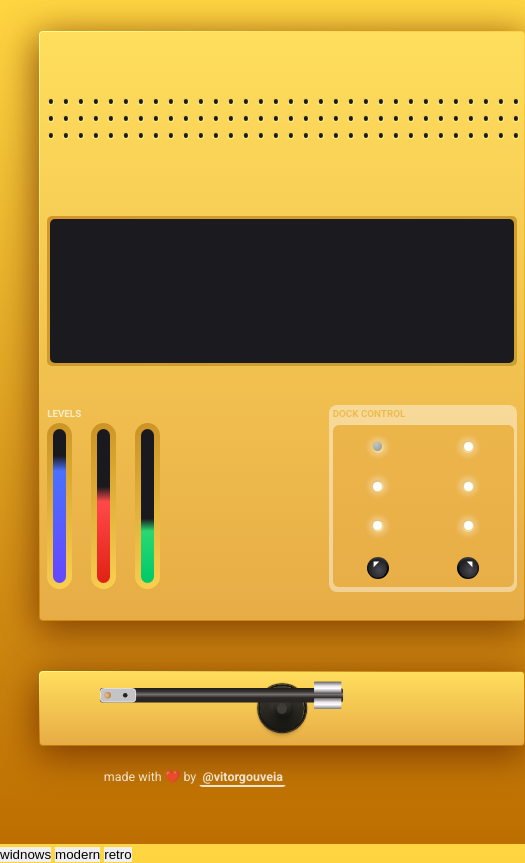
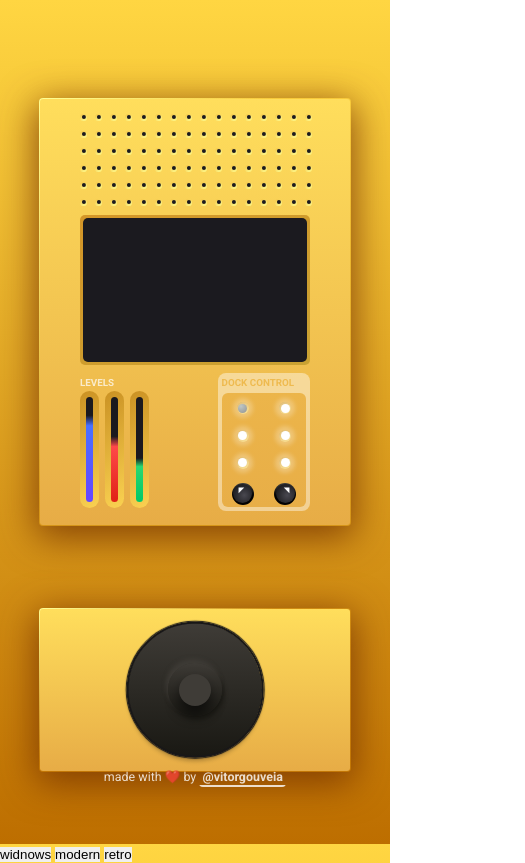
Before and after one commit to VitorGouveia/Rhythm, a website with bundled scripts: page index.html in a window 390 px wide. Shown: the whole page, 525 px wide, since content can reach past the window. Built offline with nearby package versions, Linux system fonts and the light colour scheme.

Commit message:
finish modern player responsivity

```diff
--- a/src/sass/base/_sizes.scss
+++ b/src/sass/base/_sizes.scss
@@ -6,7 +6,7 @@ $min-width: 270;
 $max-width: 1920;
 
 // Small tablets and large smartphones (landscape view)
-$screen-sm: 270;
+$screen-sm: 420;
 
 // Small tablets (portrait view)
 $screen-md: 768;
--- a/src/sass/components/players/_modern.scss
+++ b/src/sass/components/players/_modern.scss
@@ -1,10 +1,15 @@
 @import '../../mixins';
 
 .modern-player {
+  max-width: 500px;
+
+  @include useMedia(large) {
     max-width: 900px;
+  }
   max-height: 760px;
 
   display: grid;
+  align-items: center;
 
   align-content: space-around;
 
@@ -12,12 +17,12 @@
   grid-template-columns: 1fr;
   grid-template-areas:
   'dock'
-  'player';
-  gap: 1.4rem;
+  'player-right';
 
   @include useMedia(large) {
+    gap: 1.4rem;
     grid-template-columns: 0.6fr 1fr;
-    grid-template-areas: 'dock player';
+    grid-template-areas: 'dock player-right';
   }
 
   .dock {
@@ -26,23 +31,15 @@
     justify-self: self-end;
 
     width: 100%;
-
-    padding: useClamp(64) useClamp(16);
-
-    @include useMedia(large) {
-      padding: useClamp(16);
-      max-width: 215px;
-    }
+    height: min-content;
 
     place-items: center;
+    padding: useClamp(32) useClamp(16);
 
     display: grid;
     $base-row: 1fr;
-    grid-template-rows:
-      1fr
-      1.8fr
-      1.6fr;
 
+    grid-template-rows: repeat(3, min-content);
     grid-template-columns: 0.5fr 1fr 0.5fr;
     grid-template-areas:
     '. dotted .'
@@ -51,6 +48,13 @@
     ;
 
     @include useMedia(large) {
+      height: 100%;
+      padding: useClamp(16);
+      max-width: 215px;
+      grid-template-rows:
+        1fr
+        1.8fr
+        1.6fr;
       grid-template-columns: 100%;
 
       grid-template-areas:
@@ -59,7 +63,9 @@
           'footer'
         ;
     }
+
     row-gap: useClamp(20);
+    place-content: center;
 
     border-radius: 4px;
     background: var(--color-modern-yellow-200);
@@ -87,7 +93,11 @@
       grid-area: dotted;
 
       display: grid;
-      grid-template-columns: repeat(32, 5px);
+      grid-template-columns: repeat(16, 5px);
+
+      // @media screen and () {
+      //   grid-template-columns: repeat(32, 5px);
+      // }
 
       @include useMedia(large) {
         grid-template-columns: repeat(13, 5px);
@@ -169,7 +179,10 @@
       }
 
       .levels {
+        width: 50%;
+        @include useMedia(medium) {
           width: 40%;
+        }
         display: grid;
         grid-template-areas:
           "title"
@@ -411,11 +424,13 @@
   }
 
   .player-right {
-    grid-area: player;
+    grid-area: player-right;
 
-    padding: useClamp(32);
+    padding: useClamp(32) useClamp(64);
 
     @include useMedia(large) {
+      padding: useClamp(32);
+      justify-content: center;
       max-width: 670px;
     }
 
@@ -425,6 +440,14 @@
     display: flex;
     align-items: center;
     justify-content: center;
+
+    @include useMedia(small) {
+      justify-content: flex-start;
+    }
+
+    @include useMedia(large) {
+      justify-content: center;
+    }
 
     border-radius: 4px;
     background: var(--color-modern-yellow-200);
@@ -449,13 +472,9 @@
     }
 
     .disc {
-      $size: useClamp(100);
-
-      @include useMedia(small) {
-        $size: useClamp(100);
+      $size: useClamp(300);
       width: $size;
       height: $size;
-      }
 
       @include useMedia(medium) {
         $size: useClamp(300);
@@ -468,9 +487,6 @@
         width: $size;
         height: $size;
       }
-
-      width: $size;
-      height: $size;
 
       position: relative;
 
@@ -526,9 +542,13 @@
       }
 
       .needle {
+        display: none;
         height: 100%;
         position: absolute;
 
+        @include useMedia(small) {
+          display: block;
+        }
         top: -30%;
         right: -60%;
         transform: rotate(90deg) scale(0.9);
```
Also changed, not shown: dist/css/index.css. Lines whose indentation alone changed are shown as unchanged.
